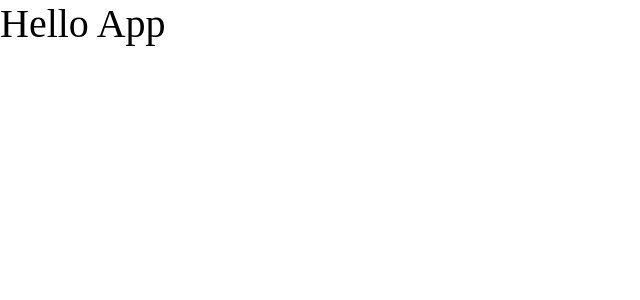
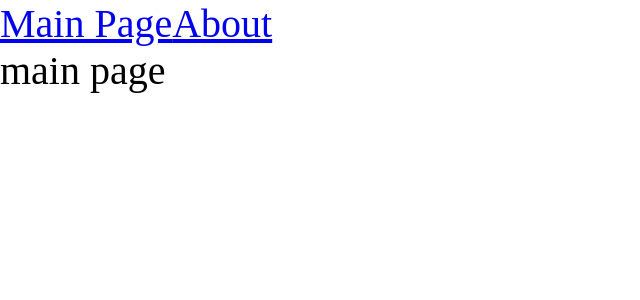
Before and after one commit to Ruslan3101/production-project, a React app: page / in a window 1280 px wide. Shown: the top 300 px of the page, without its empty margins (0-640 px from the left). Built offline with nearby package versions, Linux system fonts and the light colour scheme.

Commit message:
build: implement react router dome and lazy loading

```diff
--- a/package.json
+++ b/package.json
@@ -15,6 +15,7 @@
     "@types/node": "^17.0.21",
     "@types/react": "^17.0.39",
     "@types/react-dom": "^17.0.11",
+    "@types/react-router-dom": "^5.3.3",
     "@types/webpack": "^5.28.1",
     "@types/webpack-dev-server": "^4.7.2",
     "css-loader": "^7.1.2",
@@ -32,6 +33,7 @@
   },
   "dependencies": {
     "react": "^17.0.2",
-    "react-dom": "^17.0.2"
+    "react-dom": "^17.0.2",
+    "react-router-dom": "^6.2.1"
   }
 }
--- a/src/App.tsx
+++ b/src/App.tsx
@@ -1,11 +1,22 @@
-import React from 'react';
-import './index.scss'
+import "./index.scss";
+import { Link, Route, Routes } from "react-router-dom";
+import { AboutPageAsync } from "./pages/AboutPage/AboutPage.async";
+import { MainPageAsync } from "./pages/MainPage/MainPage.async";
+import { Suspense } from "react";
+
 const App = () => {
-    return (
-        <div className='app'>
-            Hello App
-        </div>
-    );
+  return (
+    <div className="app">
+      <Link to={"/"}>Main Page</Link>
+      <Link to={"/about"}>About</Link>
+      <Suspense fallback={<div>Loading...</div>}>
+        <Routes>
+          <Route path={"/about"} element={<AboutPageAsync />} />
+          <Route path={"/"} element={<MainPageAsync />} />
+        </Routes>
+      </Suspense>
+    </div>
+  );
 };
 
 export default App;
--- a/src/index.tsx
+++ b/src/index.tsx
@@ -1,7 +1,10 @@
 import { render } from "react-dom";
 import App from "./App";
+import { BrowserRouter } from "react-router-dom";
 
 render(
-    <App/>,
+  <BrowserRouter>
+    <App/>
+  </BrowserRouter>,
     document.getElementById("root")
 );
--- /dev/null
+++ b/src/pages/AboutPage/AboutPage.async.tsx
@@ -0,0 +1,3 @@
+import { lazy } from 'react';
+
+ export const AboutPageAsync = lazy(()=> import('./AboutPage'))
--- /dev/null
+++ b/src/pages/AboutPage/AboutPage.tsx
@@ -0,0 +1,11 @@
+import React from 'react';
+
+const AboutPage = () => {
+    return (
+        <div>
+            about page
+        </div>
+    );
+};
+
+export default AboutPage;
--- /dev/null
+++ b/src/pages/MainPage/MainPage.async.tsx
@@ -0,0 +1,3 @@
+import { lazy } from 'react';
+
+ export const MainPageAsync = lazy(()=> import('./MainPage'))
--- /dev/null
+++ b/src/pages/MainPage/MainPage.tsx
@@ -0,0 +1,11 @@
+import React from 'react';
+
+const MainPage = () => {
+    return (
+        <div>
+            main page
+        </div>
+    );
+};
+
+export default MainPage;
```
Also changed, not shown: 8 other files (tests, documents, lock files or other folders).
